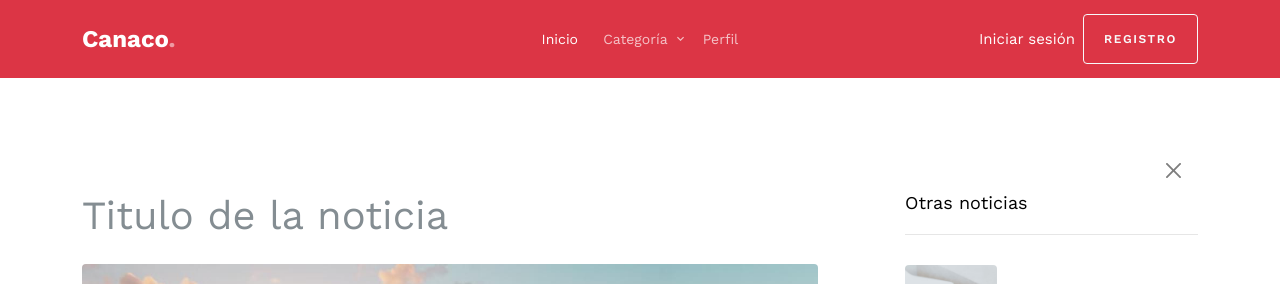
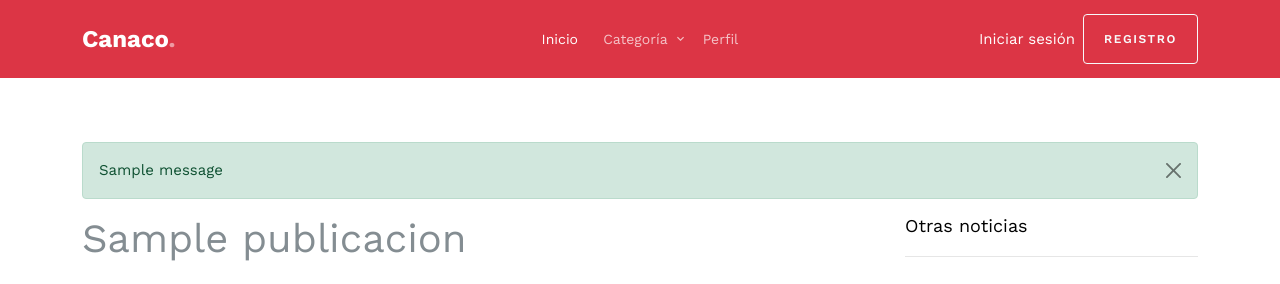
Before and after one commit to gsuss17/canaco, a Django app: page /noticia/ in a window 1280 px wide. Shown: the top 284 px of the page. Run offline with Django 4.2, Linux system fonts and the light colour scheme; tables that the repository leaves empty hold one stand-in row (values such as "Sample post"); one stand-in notice (Sample message) is shown; some libraries are stand-ins or nearby versions; some web fonts are replaced.

Commit message:
Feat: CRUD for Noticias

```diff
--- a/home/templates/home/crear_publicacion.html
+++ b/home/templates/home/crear_publicacion.html
@@ -55,7 +55,7 @@
                     {% for categoria in categorias %}
                         <option
                             value="{{ categoria.id }}"
-                            {% if publicacion and publicacion.categoria_id == "categoria.id"%}
+                            {% if publicacion and publicacion.categoria_id == categoria.id%}
                                 selected
                             {% endif %}
                         >
--- a/home/templates/home/crud_noticias.html
+++ b/home/templates/home/crud_noticias.html
@@ -49,7 +49,7 @@
                         <td>{{ noticia.updatedat|date:"Y-m-d" }}</td>
                         <td>{{ noticia.visitas }}</td>
                         <td>
-                            {% if noticia.publicada %}
+                            {% if noticia.estado == 'publicado' %}
                                 <span class="badge bg-success">Publicado</span>
                             {% else %}
                                 <span class="badge bg-warning text-dark">Borrador</span>
@@ -74,7 +74,7 @@
                                 href="{% url 'home:publicar_publicacion' noticia.id %}"
                                 class="btn btn-success btn-sm"
                                 >
-                                {% if noticia.publicada %}
+                                {% if noticia.estado == 'publicado' %}
                                     Ocultar
                                 {% else %}
                                     Publicar
--- a/home/templates/home/noticia.html
+++ b/home/templates/home/noticia.html
@@ -1,24 +1,30 @@
 {% extends 'partials/base.html' %}
 {% load static %}
-{% block title %}Titulo de la noticia{% endblock %}
+{% block title %}{{ publicacion.titulo }}{%endblock %}
 {% block content %}
 <section class="section">
     <div class="container">
-        <div class="alert alert-categoria alert-dismissible fade show" role="alert">
+        {% if messages %}
+            {% for message in messages %}
+                <div class="alert alert-{{ message.tags }} alert-dismissible fade show" role="alert">
+                    {{ message }}
                     <button
                         type="button"
                         class="btn-close"
                         data-bs-dismiss="alert"
-                aria-label="Cerrar"
+                        arialabel="Cerrar"
                     ></button>
                 </div>
+            {% endfor %}
+        {% endif %}
         <div class="row blog-entries">
             <div class="col-md-12 col-lg-8 main-content">
-                <h1 class="mb-4">Titulo de la noticia</h1>
+                <h1 class="mb-4">{{ publicacion.titulo }}</h1>
+                {% if publicacion.imagen_portada %}
                     <img
-                    src="{%static 'images/hero_1.jpg' %}"
-                    alt=""
-                    class="img-fluid rounded mb-4 publicationcover-image"
+                        src="{{ publicacion.imagen_portada.display_url }}"
+                        alt="{{ publicacion.titulo }}"
+                        class="img-fluid rounded mb-4 publication-cover-image"
                         style="
                             max-height: 500px;
                             width: 100%;
@@ -26,35 +32,31 @@
                             object-position: center;
                         "
                     />
+                {% endif %}
                 <div class="post-meta mb-4">
-                    <span>Fecha</span>
-                    <span>&nbsp;-&nbsp;Categoría</span>
-                    <span>&nbsp;-&nbsp;Visitas: 4 </span>
+                    <span>{{ publicacion.createdat|date:"d M Y H:i" }}</span>
+                    <span>
+                        &nbsp;-&nbsp;
+                        {% if publicacion.categoria %}
+                            {{ publicacion.categoria.nombre }}
+                        {% else %}
+                            Sin categoría
+                        {% endif %}
+                    </span>
+                    <span>&nbsp;-&nbsp;Visitas {{ publicacion.visitas }}</span>
                 </div>
                 <h3>Resumen de la noticia</h3>
-                <p>
-                    Lorem Ipsum es simplemente el texto de relleno de las imprentas y archivos de
-                    texto. Lorem Ipsum ha sido el texto de relleno estándar de las industrias desde
-                    el año 1500
-                </p>
+                <p>{{ publicacion.resumen }}</p>
                 <h3>Noticia</h3>
-                <div class="post-content-body">
-                    Al contrario del pensamiento popular, el texto de Lorem Ipsum no es simplemente
-                    texto aleatorio. Tiene sus raices en una pieza cl´sica de la literatura del
-                    Latin, que data del año 45 antes de Cristo, haciendo que este adquiera mas de
-                    2000 años de antiguedad. Richard McClintock, un profesor de Latin de la
-                    Universidad de Hampden-Sydney en Virginia, encontró una de las palabras más
-                    oscuras de la lengua del latín, "consecteur", en un pasaje de Lorem Ipsum, y al
-                    seguir leyendo distintos textos del latín, descubrió la fuente indudable. Lorem
-                    Ipsum viene de
-                </div>
+                <div class="post-content-body">{{ publicacion.contenido|safe }}</div>
                 <h3 class="mt-5">Galería</h3>
                 <div class="row my-4">
+                    {% for imagen in publicacion.galeria.all %}
                         <div class="col-md-4 mb-4">
                             <img
-                            src="{%static 'images/hero_2.jpg' %}"
+                                src="{{ imagen.archivo.display_url }}"
                                 alt="Galería"
-                            class="img-fluid rounded publication-gallery-image"
+                                class="imgfluid rounded publication-gallery-image"
                                 style="
                                     height: 250px;
                                     width: 100%;
@@ -63,20 +65,26 @@
                                 "
                             />
                         </div>
+                    {% empty %}
                         <div class="col-12"><p>Sin imágenes en galería.</p></div>
+                    {% endfor %}
                 </div>
                 <div class="pt-4 comment-wrap">
                     <h3 class="mb-4">Comentarios</h3>
+                    {% for comentario in comentarios %}
                         <div class="border-bottom pb-3 mb-3">
-                        <strong>Usuario Alfredos</strong>
-                        <span class="text-muted">fecha</span>
-                        <p class="mb-0">me gusto la noticia</p>
+                            <strong>{{ comentario.user.username }}</strong>
+                            <span class="text-muted">{{ comentario.createdat|date:"d M Y H:i" }}</span>
+                            <p class="mb-0">{{ comentario.contenido }}</p>
                         </div>
+                    {% empty %}
                         <p>No hay comentarios aprobados todavía.</p>
+                    {% endfor %}
+                    {% if request.user.is_authenticated %}
                         <form method="POST" class="mt-4">
+                            {% csrf_token %}
                             <div class="mb-3">
                                 <label for="contenido" class="form-label">Agregar comentario</label>
-
                                 <textarea
                                     name="contenido"
                                     id="contenido"
@@ -87,7 +95,11 @@
                             </div>
                             <button type="submit" class="btn btn-primary">Agregar comentario</button>
                         </form>
-                    <a href="" class="btn btn-primary mt-3">Inicia sesión para comentar</a>
+                    {% else %}
+                        <a href="{% url 'home:login' %}" class="btn btn-primary mt-3"
+                            >Inicia sesión para comentar</a
+                        >
+                    {% endif %}
                 </div>
             </div>
             <div class="col-md-12 col-lg-4 sidebar">
@@ -95,11 +107,13 @@
                     <h3 class="heading">Otras noticias</h3>
                     <div class="post-entry-sidebar">
                         <ul>
+                            {% for noticia in recientes %}
                                 <li>
-                                <a href="">
+                                    <a href="{% url 'home:noticia_detalle' noticia.id %}">
+                                        {% if noticia.imagen_portada %}
                                             <img
-                                        src="{%static 'images/hero_2.jpg' %}"
-                                        alt="titulo"
+                                                src="{{ noticia.imagen_portada.display_url }}"
+                                                alt="{{ noticia.titulo }}"
                                                 class="me-4 rounded sidebar-post-image"
                                                 style="
                                                     width: 70px;
@@ -108,19 +122,29 @@
                                                     object-position: center;
                                                 "
                                             />
+                                        {% endif %}
                                         <div class="text">
-                                        <h4>Titulo</h4>
-                                        <div class="post-meta"><span></span></div>
+                                            <h4>{{ noticia.titulo }}</h4>
+                                            <div class="post-meta">
+                                                <span>{{ noticia.createdat|date:"d M Y" }}</span>
+                                            </div>
                                         </div>
                                     </a>
                                 </li>
+                            {% endfor %}
                         </ul>
                     </div>
                 </div>
                 <div class="sidebar-box">
                     <h3 class="heading">Categorías</h3>
                     <ul class="categories">
-                        <li><a href="">Tecnología</a></li>
+                        {% for categoria in categorias %}
+                            <li>
+                                <a href="{% url 'home:categoria_detalle' categoria.id %}"
+                                    >{{ categoria.nombre }}</a
+                                >
+                            </li>
+                        {% endfor %}
                     </ul>
                 </div>
             </div>
--- a/home/urls.py
+++ b/home/urls.py
@@ -14,6 +14,12 @@ urlpatterns = [
     path("logout/", LogoutView.as_view(next_page='home:login'), name="logout"),
     path("sign_up", views.sign_up, name="sign_up"),
     path("noticia/", views.noticia, name="noticia"),
+    path("noticia/<int:pk>", views.noticia, name="noticia_detalle"),
+    path("crud_noticias/", views.crud_noticias, name="crud_noticias"),
+    path("crud_noticias/<int:pk>/editar", views.editar_publicacion, name="editar_publicacion"),
+    path("crud_noticias/<int:pk>/publicar", views.publicar_publicacion, name="publicar_publicacion"),
+    path("crud_noticias/<int:pk>/eliminar", views.eliminar_publicacion, name="eliminar_publicacion"),
+    path("categoria/<int:pk>", views.categoria, name="categoria_detalle"),
     path("perfil/", views.perfil, name="perfil"),
     path("sign_up/", views.sign_up, name="sign_up"),
     path("crear_publicacion/", views.crear_publicacion, name="crear_publicacion"),
@@ -26,12 +32,11 @@ urlpatterns = [
     path("crud_comentarios/<int:pk>/aprobar", views.aprobar_comentario, name="aprobar_comentario"),
     path("crud_comentarios/<int:pk>/bloquear", views.bloquear_comentario, name="bloquear_comentario"),
     path("crud_comentarios/<int:pk>/eliminar", views.eliminar_comentario, name="eliminar_comentario"),
-    path("crud_noticias/", views.crud_noticias, name="crud_noticias"),
     path("crud_perfil/", views.crud_perfil, name="crud_perfil"),
     path("crud_usuarios/", views.crud_usuarios, name="crud_usuarios"),
     path("crud_usuarios/crear", views.crear_usuario, name="crear_usuario"),
     path("crud_usuarios/<int:pk>/editar", views.editar_usuario, name="editar_usuario"),
     path("crud_usuarios/<int:pk>/bloquear", views.bloquear_usuario, name="bloquear_usuario"),
     path("crud_usuarios/<int:pk>/eliminar", views.eliminar_usuario, name="eliminar_usuario"),
-    path("editar_categoria/", views.editar_categoria, name="editar_categoria"),
+    path("editar_categoria/", views.editar_categoria, name="editar_categoria")
 ]
--- a/home/views.py
+++ b/home/views.py
@@ -3,6 +3,7 @@ from django.contrib.auth.decorators import login_required, user_passes_test
 from django.shortcuts import render, redirect, get_object_or_404
 from django.contrib import messages
 from django.contrib.auth.models import User
+from django.db.models import F
 from .models import Archivo, Categoria, Comentario, GaleriaPublicacion, Perfil, Publicacion
 from django.core.files.storage import default_storage
 from django.contrib.auth import update_session_auth_hash
@@ -34,8 +35,49 @@ def login(request):
     return render(request, "home/login.html")
 
 
-def noticia(request):
-    return render(request, "home/noticia.html")
+def noticia(request, pk=None):
+    if pk and es_operador(request.user):
+        qs = Publicacion.objects.all()
+    else:
+        qs = Publicacion.objects.filter(estado=Publicacion.ESTADO_PUBLICADO)
+
+    qs = qs.select_related('categoria', 'autor', 'imagen_portada')
+    publicacion = get_object_or_404(qs, pk=pk) if pk else qs.order_by('-createdat').first()
+
+    if not publicacion:
+        messages.info(request, 'Todavía no hay noticias publicadas.')
+        return redirect('home:index')
+
+    Publicacion.objects.filter(pk=publicacion.pk).update(visitas=F('visitas') + 1)
+    publicacion.refresh_from_db()
+
+    if request.method == 'POST':
+        if not request.user.is_authenticated:
+            messages.error(request, 'Debes iniciar sesión para comentar.')
+            return redirect('home:login')
+
+        contenido = request.POST.get('contenido', '').strip()
+        if contenido:
+            Comentario.objects.create(publicacion=publicacion, user=request.user, contenido=contenido)
+            messages.success(request, 'Comentario enviado. Será visible cuando lo apruebe el administrador.')
+            return redirect('home:noticia_detalle', pk=publicacion.pk)
+
+    recientes = Publicacion.objects.filter(
+        estado=Publicacion.ESTADO_PUBLICADO,
+        ).exclude(pk=publicacion.pk).order_by('-createdat')[:4]
+
+    comentarios = publicacion.comentarios.filter(
+        estado=Comentario.ESTADO_APROBADO,
+        ).select_related('user').order_by('-createdat')
+
+    categorias = Categoria.objects.all().order_by('nombre')
+
+    return render(request, 'home/noticia.html', {
+        'publicacion': publicacion,
+        'recientes': recientes,
+        'comentarios': comentarios,
+        'categorias': categorias,
+    })
 
 
 def sign_up(request):
@@ -80,9 +122,74 @@ def perfil(request):
     perfil_usuario, _ = Perfil.objects.get_or_create(user=request.user)
     return render(request, 'home/perfil.html', {'perfil_usuario': perfil_usuario})
 
-@login_required
-def crear_publicacion(request):  # Asumiendo que usuarios normales pueden publicar
-    return render(request, "home/crear_publicacion.html")
+@operador_required
+def crear_publicacion(request):
+    categorias = Categoria.objects.all().order_by('nombre')
+    if request.method == 'POST':
+        publicacion = Publicacion.objects.create(
+            titulo=request.POST.get('titulo', '').strip(),
+            resumen=request.POST.get('resumen', '').strip(),
+            contenido=request.POST.get('contenido', '').strip(),
+            categoria_id=request.POST.get('categoria') or None,
+            estado=request.POST.get('estado') or Publicacion.ESTADO_BORRADOR,
+            autor=request.user,
+        )
+        portada = request.FILES.get('imagen_portada')
+        if portada:
+            publicacion.imagen_portada = guardar_archivo(portada, request.user)
+            publicacion.save()
+
+        for imagen in request.FILES.getlist('galeria'):
+            GaleriaPublicacion.objects.create(publicacion=publicacion, archivo=guardar_archivo(imagen, request.user))
+        messages.success(request, 'Publicación creada correctamente.')
+
+        return redirect('home:crud_noticias')
+    return render(request, 'home/crear_publicacion.html', {'categorias': categorias})
+
+
+@operador_required
+def editar_publicacion(request, pk):
+    publicacion = get_object_or_404(Publicacion, pk=pk)
+    categorias = Categoria.objects.all().order_by('nombre')
+    if request.method == 'POST':
+        publicacion.titulo = request.POST.get('titulo', '').strip()
+        publicacion.resumen = request.POST.get('resumen', '').strip()
+        publicacion.contenido = request.POST.get('contenido', '').strip()
+        publicacion.categoria_id = request.POST.get('categoria') or None
+        publicacion.estado = request.POST.get('estado') or Publicacion.ESTADO_BORRADOR
+        portada = request.FILES.get('imagen_portada')
+        if portada:
+            publicacion.imagen_portada = guardar_archivo(portada, request.user)
+            publicacion.save()
+
+        for imagen in request.FILES.getlist('galeria'):
+            GaleriaPublicacion.objects.create(publicacion=publicacion, archivo=guardar_archivo(imagen, request.user))
+        messages.success(request, 'Publicación actualizada correctamente.')
+
+        return redirect('home:crud_noticias')
+
+    return render(request, 'home/crear_publicacion.html', {
+        'categorias': categorias,
+        'publicacion': publicacion,
+    })
+
+
+@operador_required
+def publicar_publicacion(request, pk):
+    publicacion = get_object_or_404(Publicacion, pk=pk)
+    publicacion.estado = Publicacion.ESTADO_PUBLICADO if publicacion.estado != Publicacion.ESTADO_PUBLICADO else Publicacion.ESTADO_BORRADOR
+    publicacion.save()
+    return redirect('home:crud_noticias')
+
+
+@operador_required
+def eliminar_publicacion(request, pk):
+    publicacion = get_object_or_404(Publicacion, pk=pk)
+    if request.method == 'POST':
+        publicacion.delete()
+        messages.success(request, 'Publicación eliminada correctamente.')
+    return redirect('home:crud_noticias')
+
 
 @login_required
 def crud_cambiar_contrasena(request):
@@ -244,10 +351,10 @@ def eliminar_comentario(request, pk):
     return redirect('home:crud_comentarios')
 
 
-
 @operador_required
 def crud_noticias(request):
-    return render(request, "home/crud_noticias.html")
+    publicaciones = Publicacion.objects.select_related('categoria', 'autor').order_by('-createdat')
+    return render(request, 'home/crud_noticias.html', {'publicaciones': publicaciones})
 
 
 @operador_required
```
Also changed, not shown: media/uploads/noticia_ciencia.png (added), media/uploads/noticia_ciencia_1.webp (added), media/uploads/noticia_ciencia_2.webp (added), media/uploads/noticia_ciencia_3.webp (added). Lines whose indentation alone changed are shown as unchanged.
